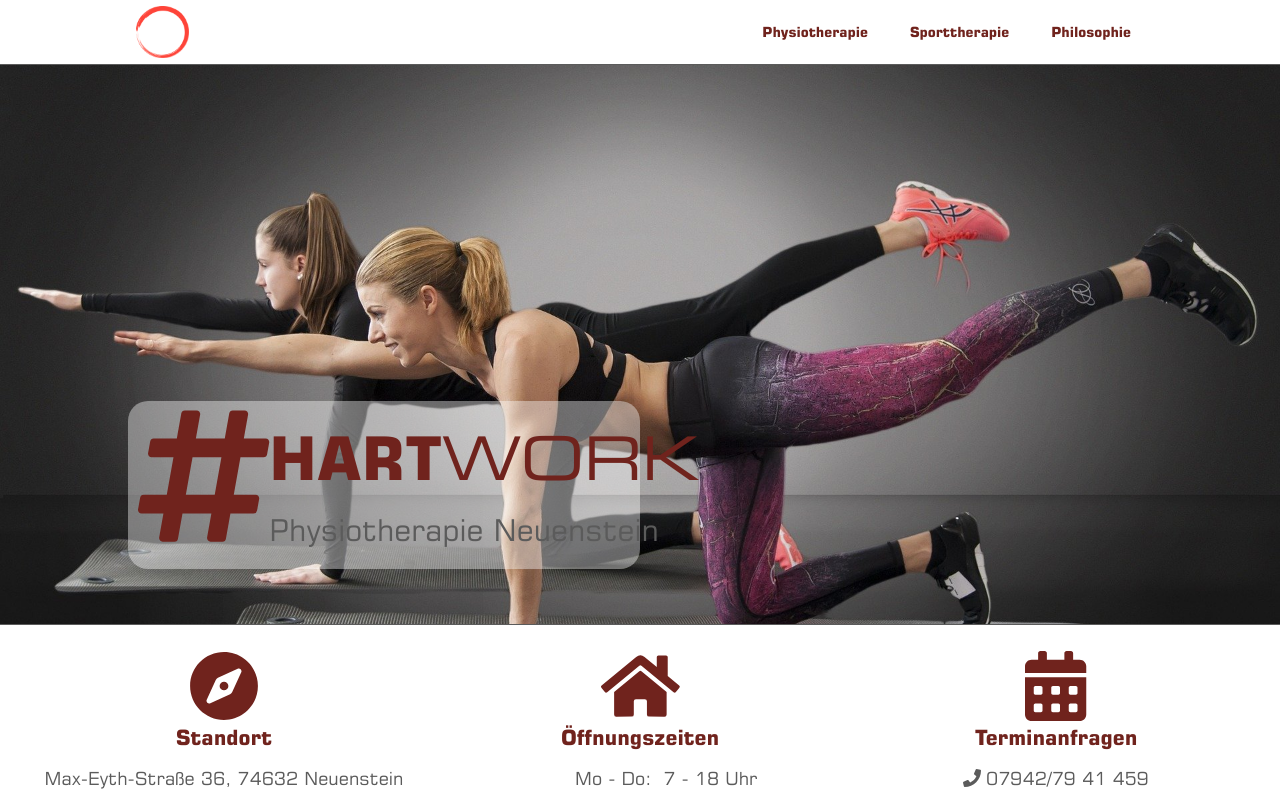
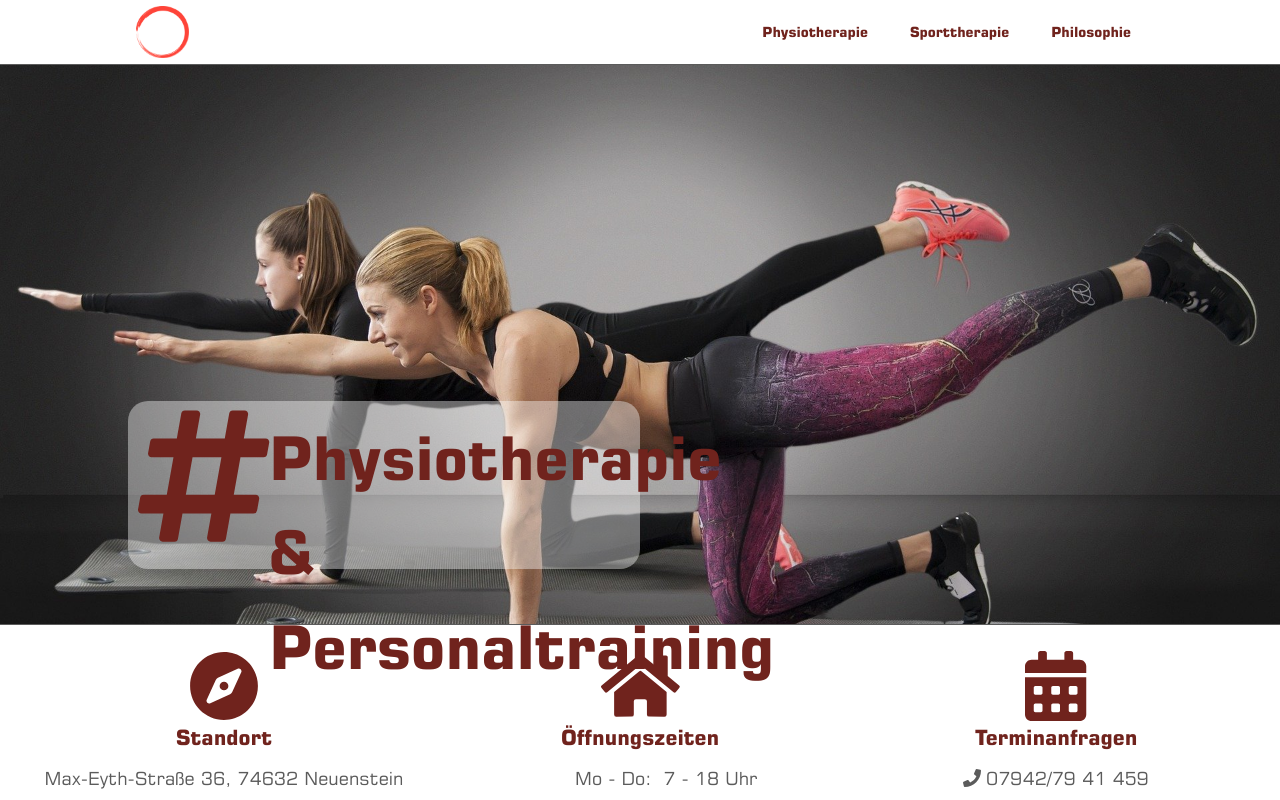
Before and after one commit to chooklii/hart-work, a React (Create React App) app: page / in a window 1280 px wide. Shown: the top 800 px of the page. Built offline with nearby package versions, Linux system fonts and the light colour scheme; the HTML template or start-up script is replaced by a standard one.

Commit message:
first build

```diff
--- a/src/Pages/Home.tsx
+++ b/src/Pages/Home.tsx
@@ -8,9 +8,9 @@
             <Header/>
             <TopImage
                 imageName = "homeImage"
-                title = "HART"
-                additionaltitle="WORK"
-                text = "Physiotherapie Neuenstein"
+                title = "Physiotherapie & Personaltraining"
+                additionaltitle=""
+                text = ""
             />
             <Basics/>
             <BottomImage
```
Also changed, not shown: 2 other files (tests, documents, lock files or other folders).
